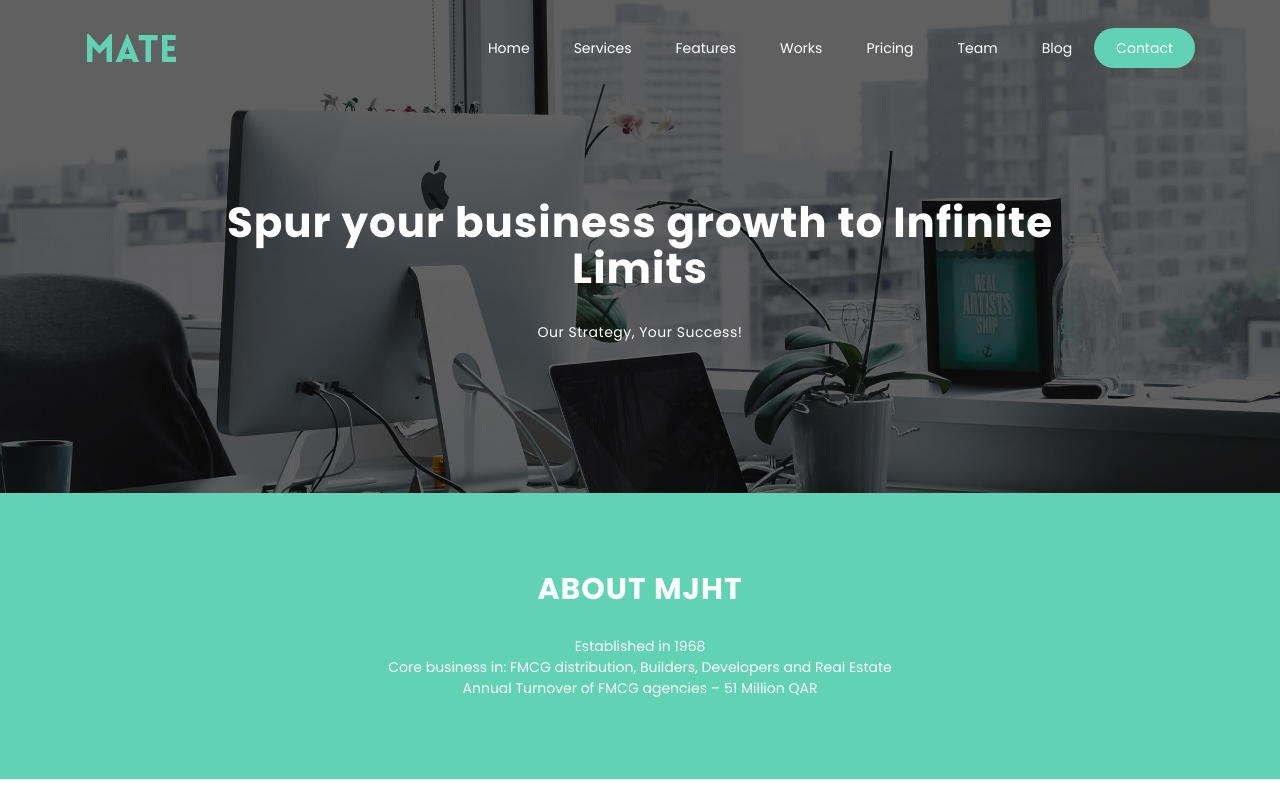
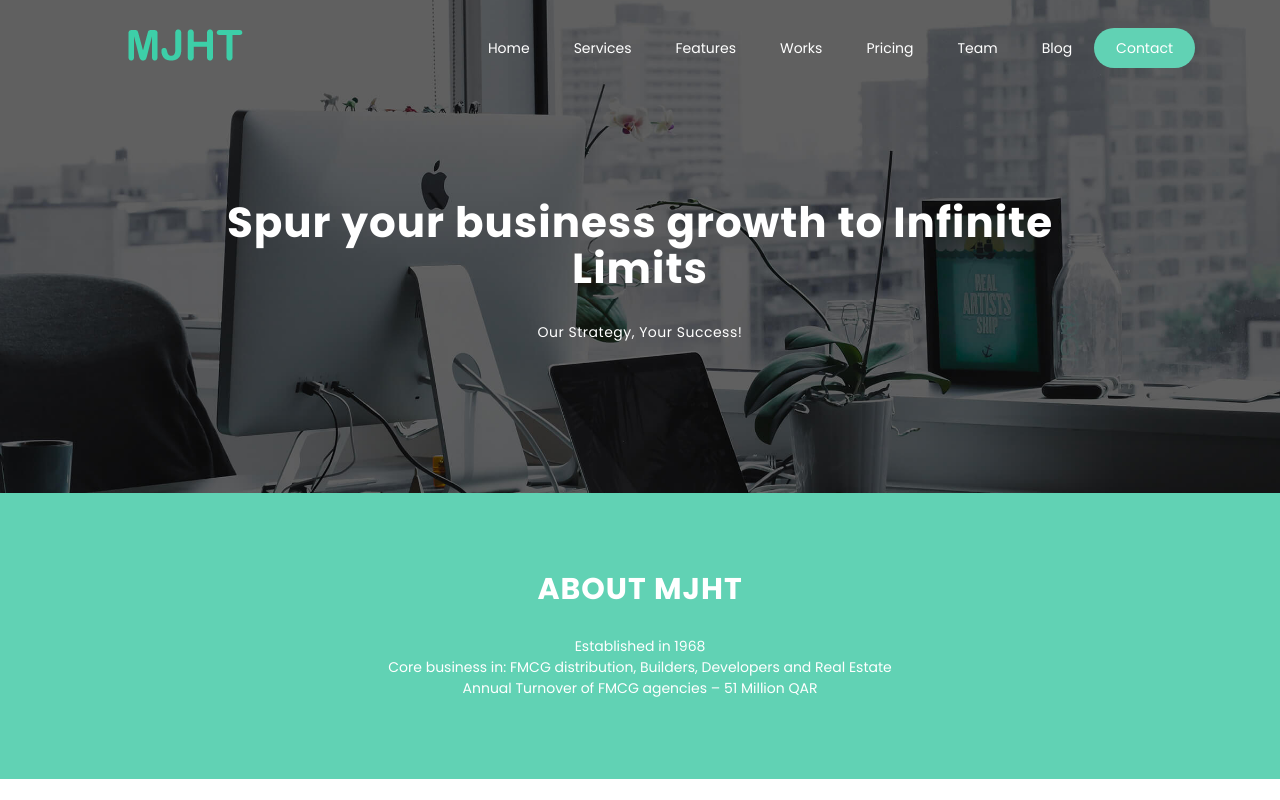
Before and after one commit to zakgit/project4, a plain HTML site: page index.html in a window 1280 px wide. Shown: the top 800 px of the page. Drawn offline with Linux system fonts and the light colour scheme.

Commit message:
logo changed

```diff
--- a/index.html
+++ b/index.html
@@ -32,7 +32,7 @@
         <div class="container">
           <!-- Brand and toggle get grouped for better mobile display -->
           <div class="navbar-header">
-            <a href="index.html" class="navbar-brand"><img class="img-fulid" src="img/logo.png" alt=""></a>
+            <a href="index.html" class="navbar-brand"><img class="img-fulid" src="img/mjht-logo-arial.png" alt=""></a>
             <button class="navbar-toggler" type="button" data-toggle="collapse" data-target="#main-navbar" aria-controls="main-navbar" aria-expanded="false" aria-label="Toggle navigation">
               <i class="lnr lnr-menu"></i>
             </button>
```
Also changed, not shown: img/mjht-logo-arial.png (added).
